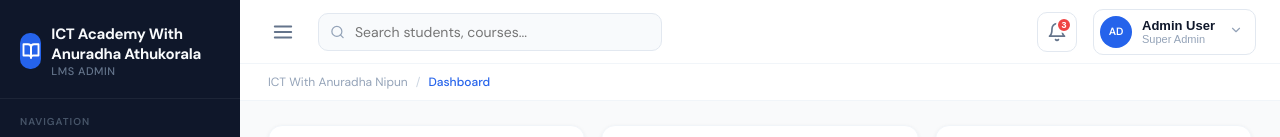
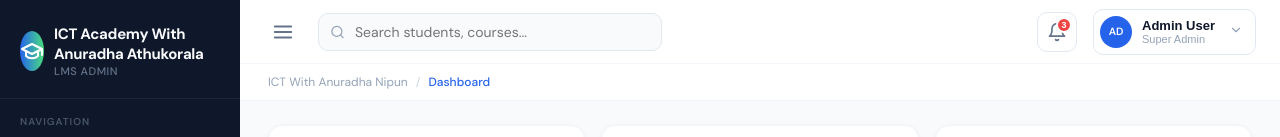
Before and after one commit to nipunanuradha/LMS, a React (Vite) app in the folder frontend/admin/: page / in a window 1280 px wide. Shown: the top 137 px of the page. Built offline with nearby package versions, Linux system fonts and the light colour scheme; the HTML template or start-up script is replaced by a standard one.

Commit message:
feat: implement sidebar navigation component and add icon library for admin dashboard

```diff
--- a/frontend/admin/src/app/components/layout/Sidebar.jsx
+++ b/frontend/admin/src/app/components/layout/Sidebar.jsx
@@ -18,8 +18,8 @@ export default function Sidebar({ page, setPage, open, onClose }) {
         {/* Logo */}
         <div style={{ padding: "24px 20px 20px", borderBottom: "1px solid rgba(255,255,255,0.06)" }}>
           <div style={{ display: "flex", alignItems: "center", gap: 10 }}>
-            <div style={{ width: 36, height: 36, borderRadius: 10, background: "#2563EB", display: "flex", alignItems: "center", justifyContent: "center" }}>
-              <svg style={{ width: 18, height: 18 }} viewBox="0 0 24 24" fill="none" stroke="#fff" strokeWidth="2.5" strokeLinecap="round" strokeLinejoin="round"><path d="M2 3h6a4 4 0 0 1 4 4v14a3 3 0 0 0-3-3H2z" /><path d="M22 3h-6a4 4 0 0 0-4 4v14a3 3 0 0 1 3-3h7z" /></svg>
+            <div style={{ width: 40, height: 40, background: "linear-gradient(to right, #2563EB, #4ADE80)", borderRadius: "50%", display: "flex", alignItems: "center", justifyContent: "center", color: "#fff" }}>
+              {Ic.cap(24)}
             </div>
             <div>
               <div style={{ color: "#F8FAFC", fontWeight: 700, fontSize: 15, letterSpacing: "-0.3px" }}>ICT Academy With Anuradha Athukorala</div>
--- a/frontend/admin/src/app/components/ui/icons.jsx
+++ b/frontend/admin/src/app/components/ui/icons.jsx
@@ -21,4 +21,5 @@ export const Ic = {
   calendar: (s=16)=><svg style={{width:s,height:s}} viewBox="0 0 24 24" fill="none" stroke="currentColor" strokeWidth="2" strokeLinecap="round" strokeLinejoin="round"><rect x="3" y="4" width="18" height="18" rx="2" ry="2"/><line x1="16" y1="2" x2="16" y2="6"/><line x1="8" y1="2" x2="8" y2="6"/><line x1="3" y1="10" x2="21" y2="10"/></svg>,
   eye:      (s=14)=><svg style={{width:s,height:s}} viewBox="0 0 24 24" fill="none" stroke="currentColor" strokeWidth="2" strokeLinecap="round" strokeLinejoin="round"><path d="M1 12s4-8 11-8 11 8 11 8-4 8-11 8-11-8-11-8z"/><circle cx="12" cy="12" r="3"/></svg>,
   img:      (s=36)=><svg style={{width:s,height:s}} viewBox="0 0 24 24" fill="none" stroke="currentColor" strokeWidth="1.5" strokeLinecap="round" strokeLinejoin="round"><rect x="3" y="3" width="18" height="18" rx="2" ry="2"/><circle cx="8.5" cy="8.5" r="1.5"/><polyline points="21 15 16 10 5 21"/></svg>,
+  cap:      (s=24)=><svg style={{width:s,height:s}} viewBox="0 0 24 24" fill="none" stroke="currentColor" strokeWidth="2" strokeLinecap="round" strokeLinejoin="round"><path d="M22 10v6M2 10l10-5 10 5-10 5z"/><path d="M6 12v5c3 3 9 3 12 0v-5"/></svg>,
 };
```
